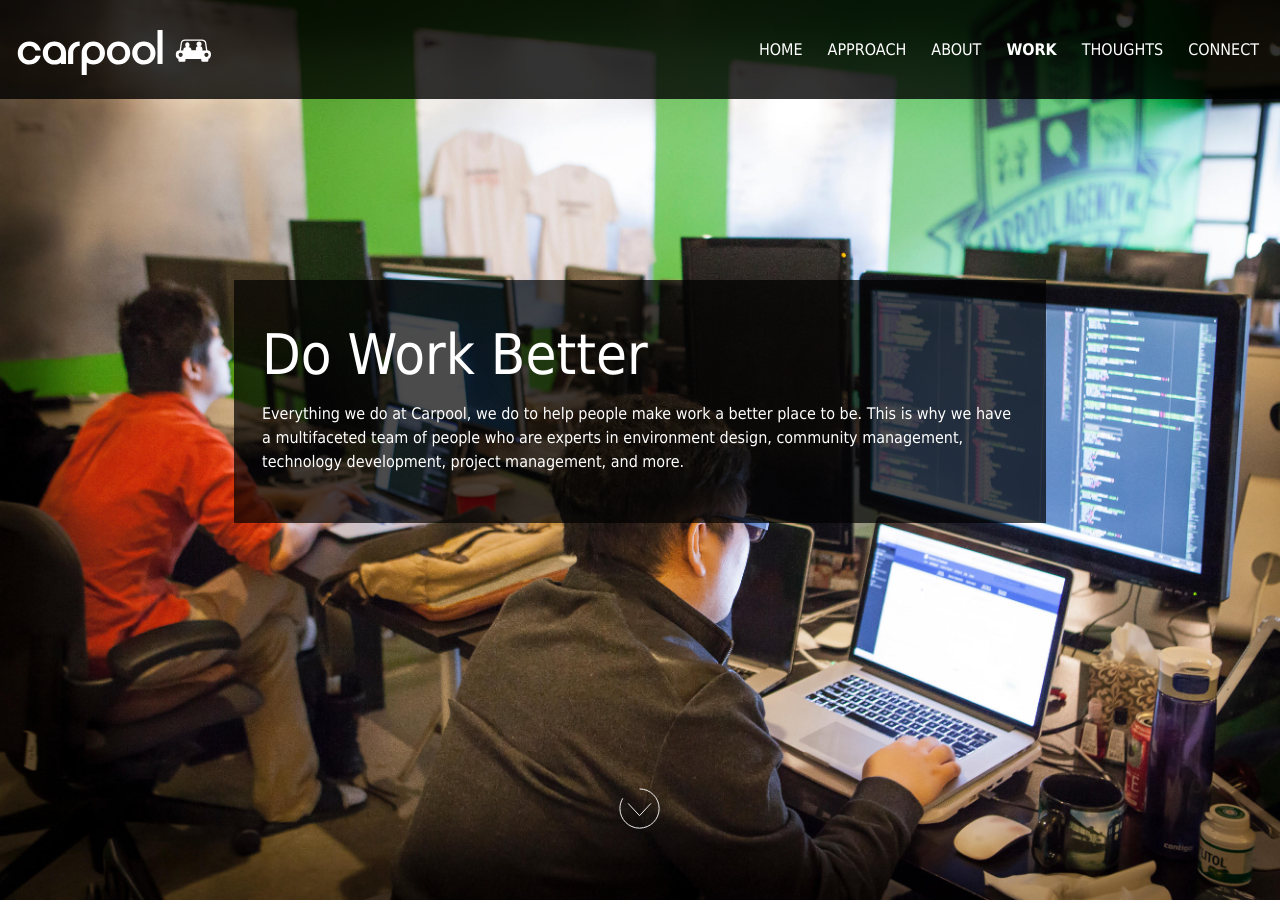
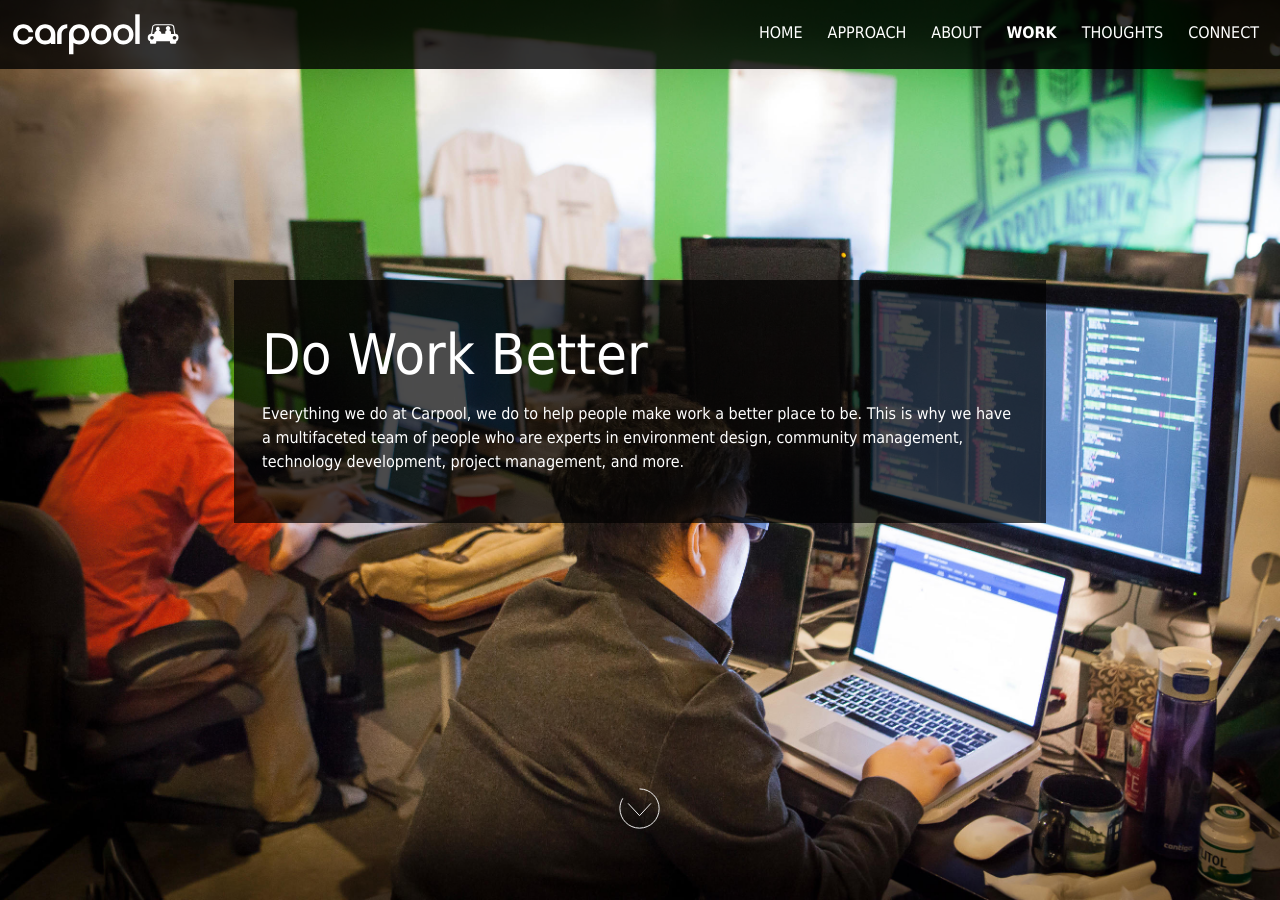
Before and after one commit to colinrigley/carpoolagency.github.io, a Jekyll site: the page built from work/index.html, in a window 1280 px wide and 900 px high. Built offline with Jekyll 4.4.1, drawn with Linux system fonts in a browser that asks for light colours.

Commit message:
removed header animation

```diff
--- a/_includes/header.html
+++ b/_includes/header.html
@@ -5,8 +5,6 @@
     <div class="navContainer">
         <div class="row relative">
             <div class="logoContainer float-left">
-                <a href="" class="cpsprite cpsprite-carpool"></a>
-                <a href="" class="cpsprite cpsprite-carpool-car"></a>
             </div>
             <div class="menuContainer float-right">
                 <nav class="globalNav">
--- a/carpool/css/main.css
+++ b/carpool/css/main.css
@@ -2133,30 +2133,24 @@
 }
 
 #carpool .header .logoContainer {
-    margin-left: 12px;
-    margin-top: 20px;
-}
-#carpool .header .shrink .logoContainer {
     margin: 8px;
+    height:53px;
+    background: url('/carpool/img/svg_icons/carpool_logo_white.svg');
+    width: 175px;
+    background-size: contain;
+
 }
 
 #carpool .header .logoContainer .logo {
-    background: url('/carpool/img/svg_icons/carpool_logo_white.svg');
     background-repeat: no-repeat;
     display: inline-block;
-    width: 175px;
     height: 55px;
-    background-size: contain;
     margin-top: 1.5rem;
     will-change: margin-top;
     transition: all 400ms ease;
 }
 
 #carpool .header .menuContainer {
-    padding: 40px 0;
-}
-
-#carpool .header .navContainer.shrink .menuContainer {
     padding: 23px 0;
 }
 
@@ -2173,7 +2167,6 @@
     color: #FFF;
     text-transform: uppercase;
 }
-
 
 /*
  * Footer
@@ -2534,85 +2527,3 @@
     margin-right: 3em;
     margin-bottom: 3em;
 }
-
-.cpsprite {
-  background-image: url('/carpool/img/svg_icons/carpool_logo_white.svg');
-  background-repeat: no-repeat;
-  display: inline-block;
-  background-size: 200px 60px;
-}
-.cpsprite.cpsprite-carpool {
-  background-position: 0 0;
-  width: 158px;
-  height: 53px;
-  transition: .3s all ease;
-  transform-origin: left;
-  transform: scaleX(1);
-}
-.shrink .cpsprite.cpsprite-carpool {
-  transform: scaleX(0);
-}
-.cpsprite.cpsprite-carpool-car {
-  background-position: -158px 0;
-  width: 50px;
-  height: 55px;
-  transition: .4s all ease;
-}
-.shrink .cpsprite.cpsprite-carpool-car {
-  transform:translateX(-147px) scale(1.2);
-}
-
-@-moz-keyframes bounce {
-  0%, 20%, 50%, 80%, 100% {
-    -moz-transform: translateY(0);
-    transform: translateY(0);
-  }
-  40% {
-    -moz-transform: translateY(-30px);
-    transform: translateY(-30px);
-  }
-  60% {
-    -moz-transform: translateY(-15px);
-    transform: translateY(-15px);
-  }
-}
-@-webkit-keyframes bounce {
-  0%, 20%, 50%, 80%, 100% {
-    -webkit-transform: translateY(0);
-    transform: translateY(0);
-  }
-  40% {
-    -webkit-transform: translateY(-30px);
-    transform: translateY(-30px);
-  }
-  60% {
-    -webkit-transform: translateY(-15px);
-    transform: translateY(-15px);
-  }
-}
-@keyframes bounce {
-  0%, 20%, 50%, 80%, 100% {
-    -moz-transform: translateY(0);
-    -ms-transform: translateY(0);
-    -webkit-transform: translateY(0);
-    transform: translateY(0);
-  }
-  40% {
-    -moz-transform: translateY(-30px);
-    -ms-transform: translateY(-30px);
-    -webkit-transform: translateY(-30px);
-    transform: translateY(-30px);
-  }
-  60% {
-    -moz-transform: translateY(-15px);
-    -ms-transform: translateY(-15px);
-    -webkit-transform: translateY(-15px);
-    transform: translateY(-15px);
-  }
-}
-
-.bounce {
-  -moz-animation: bounce 2s infinite;
-  -webkit-animation: bounce 2s infinite;
-  animation: bounce 2s infinite;
-}
```
